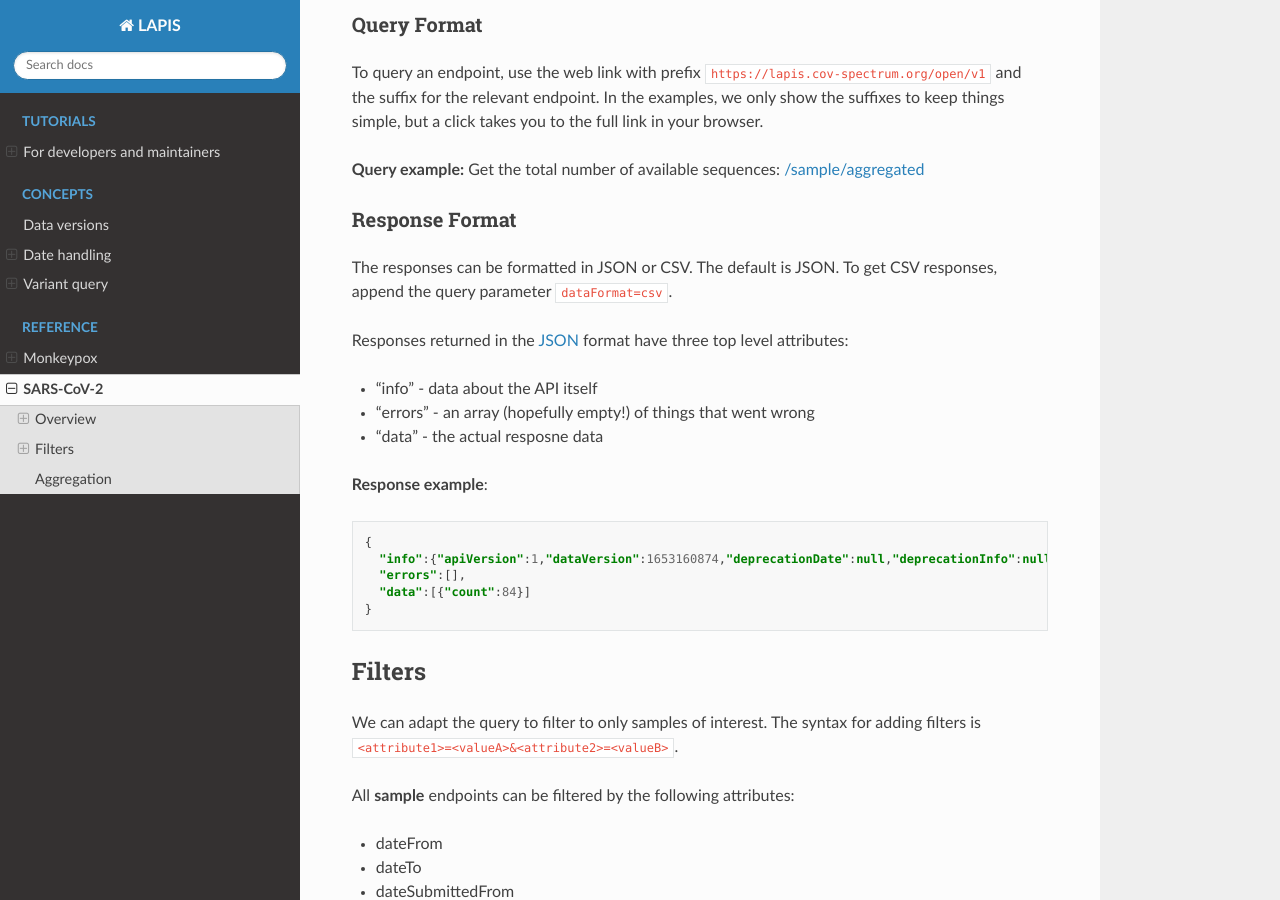
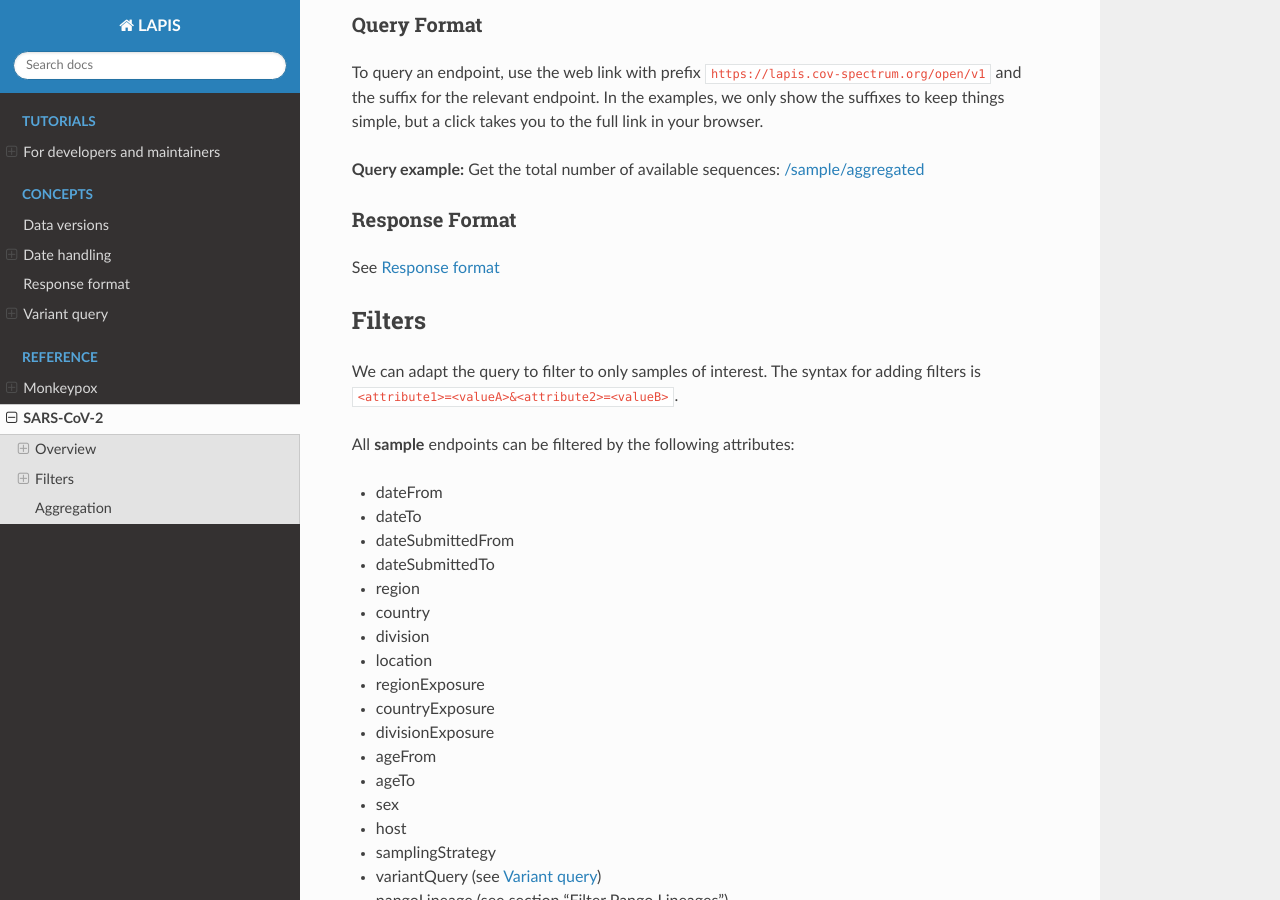
Before and after one commit to GenSpectrum/LAPIS, a Sphinx documentation site: the page built from docs/source/reference/sars_cov_2.rst, in a window 1280 px wide and 900 px high, scrolled down 620 px. Built offline with Sphinx 7.4.7 and the Read the Docs theme 2.0.0, drawn with Linux system fonts in a browser that asks for light colours.

Commit message:
docs: explain the response format on a dedicated page

```diff
--- a/docs/source/concepts/data_versions.rst
+++ b/docs/source/concepts/data_versions.rst
@@ -1,3 +1,5 @@
+.. _dataVersions:
+
 Data versions
 =============
 
--- a/docs/source/index.rst
+++ b/docs/source/index.rst
@@ -30,6 +30,7 @@ If you are hosting an own public instance and would like it to be added to the l
 
    concepts/data_versions.rst
    concepts/date_handling.rst
+   concepts/response_format.rst
    concepts/variant_query.rst
 
 .. toctree::
--- a/docs/source/reference/sars_cov_2.rst
+++ b/docs/source/reference/sars_cov_2.rst
@@ -34,24 +34,7 @@ Get the total number of available sequences: `/sample/aggregated <https://lapis.
 Response Format
 ~~~~~~~~~~~~~~~
 
-The responses can be formatted in JSON or CSV. The default is JSON. To get CSV responses, append the query parameter ``dataFormat=csv``.
-
-Responses returned in the `JSON <https://www.json.org/json-en.html>`_ format have three top level attributes:
-
-- "info" - data about the API itself
-- "errors" - an array (hopefully empty!) of things that went wrong
-- "data" - the actual resposne data
-
-
-**Response example**:
-
-.. code-block:: json
-
-    {
-      "info":{"apiVersion":1,"dataVersion":1653160874,"deprecationDate":null,"deprecationInfo":null,"acknowledgement":null},
-      "errors":[],
-      "data":[{"count":84}]
-    }
+See :ref:`responseFormat`
 
 
 Filters
```
Also changed, not shown: docs/source/concepts/response_format.rst (added, +26 -0 lines), docs/source/reference/monkeypox.rst (+1 -18 lines).
